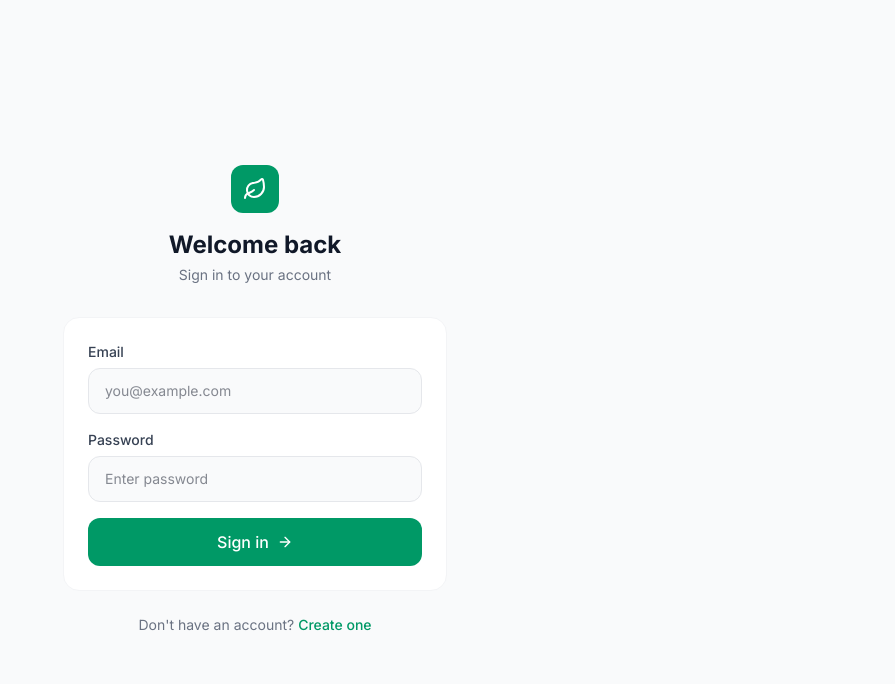
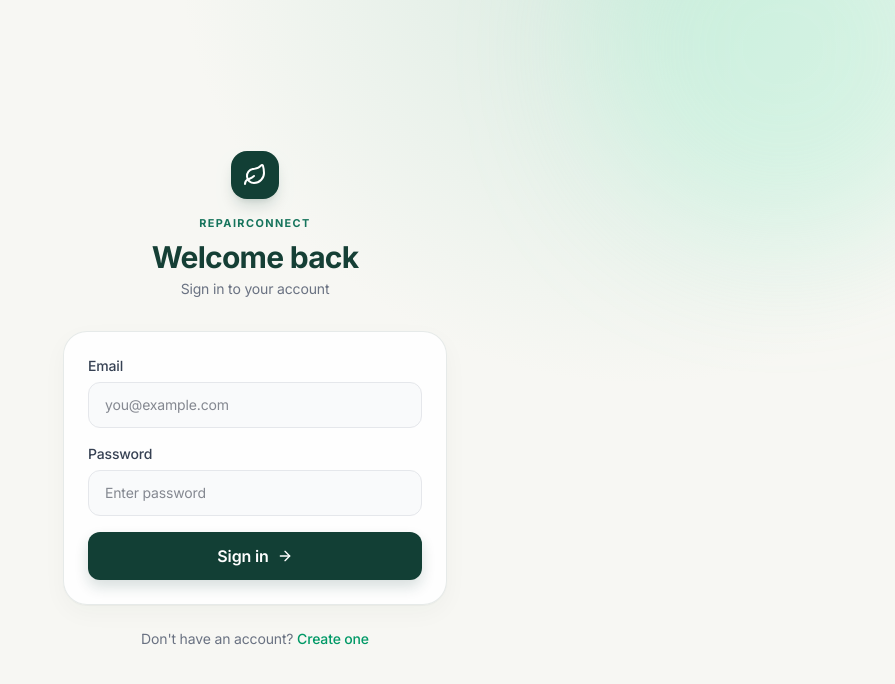
Before and after one commit to ChiruDevv/repair-connect-app, a Next.js app: page /auth/login in a window 1280 px wide. Shown: the top 684 px of the page, without its empty margins (385-1280 px from the left). Built offline with nearby package versions, Linux system fonts and the light colour scheme.

Commit message:
Apply Codex UI refinements: warm tones, forest branding, consistent buttons

```diff
--- a/src/app/auth/login/page.tsx
+++ b/src/app/auth/login/page.tsx
@@ -23,17 +23,19 @@ export default function LoginPage() {
   };
 
   return (
-    <div className="min-h-screen bg-gray-50 flex flex-col items-center justify-center px-6">
-      <div className="w-full max-w-sm">
+    <div className="site-canvas min-h-screen flex flex-col items-center justify-center px-6 relative overflow-hidden">
+      <div className="absolute w-96 h-96 rounded-full bg-emerald-200/30 blur-3xl -top-36 -right-20" />
+      <div className="w-full max-w-sm relative">
         <div className="text-center mb-8">
-          <div className="w-12 h-12 bg-emerald-600 rounded-xl flex items-center justify-center mx-auto mb-4">
+          <div className="w-12 h-12 bg-[#123f35] rounded-2xl flex items-center justify-center mx-auto mb-4 shadow-lg shadow-emerald-950/15">
             <Leaf size={24} className="text-white" />
           </div>
-          <h1 className="text-2xl font-bold text-gray-900">Welcome back</h1>
+          <p className="eyebrow text-[#16745c] mb-2">RepairConnect</p>
+          <h1 className="text-3xl font-bold tracking-tight text-[#153f35]">Welcome back</h1>
           <p className="text-sm text-gray-500 mt-1">Sign in to your account</p>
         </div>
 
-        <form onSubmit={handleSubmit} className="bg-white rounded-2xl border border-gray-100 p-6 space-y-4">
+        <form onSubmit={handleSubmit} className="paper-card rounded-3xl p-6 space-y-4">
           {error && <div className="bg-red-50 border border-red-100 text-red-600 text-sm px-4 py-3 rounded-xl">{error}</div>}
           <div>
             <label className="block text-sm font-medium text-gray-700 mb-1.5">Email</label>
@@ -46,7 +48,7 @@ export default function LoginPage() {
               className="w-full px-4 py-3 bg-gray-50 border border-gray-200 rounded-xl text-sm focus:bg-white transition-colors" placeholder="Enter password" />
           </div>
           <button type="submit" disabled={loading}
-            className="w-full flex items-center justify-center gap-2 bg-emerald-600 text-white py-3 rounded-xl font-medium hover:bg-emerald-700 transition-all duration-200 disabled:opacity-50 mt-2">
+            className="w-full flex items-center justify-center gap-2 forest-button text-white py-3 rounded-xl font-semibold transition-all duration-200 disabled:opacity-50 mt-2">
             {loading ? "Signing in..." : "Sign in"}
             {!loading && <ArrowRight size={16} />}
           </button>
--- a/src/app/auth/register/page.tsx
+++ b/src/app/auth/register/page.tsx
@@ -32,17 +32,19 @@ export default function RegisterPage() {
   };
 
   return (
-    <div className="min-h-screen bg-gray-50 flex flex-col items-center justify-center px-6">
-      <div className="w-full max-w-sm">
+    <div className="site-canvas min-h-screen flex flex-col items-center justify-center px-6 relative overflow-hidden">
+      <div className="absolute w-96 h-96 rounded-full bg-emerald-200/30 blur-3xl -top-36 -right-20" />
+      <div className="w-full max-w-sm relative">
         <div className="text-center mb-8">
-          <div className="w-12 h-12 bg-emerald-600 rounded-xl flex items-center justify-center mx-auto mb-4">
+          <div className="w-12 h-12 bg-[#123f35] rounded-2xl flex items-center justify-center mx-auto mb-4 shadow-lg shadow-emerald-950/15">
             <Leaf size={24} className="text-white" />
           </div>
-          <h1 className="text-2xl font-bold text-gray-900">Create your account</h1>
+          <p className="eyebrow text-[#16745c] mb-2">RepairConnect</p>
+          <h1 className="text-3xl font-bold tracking-tight text-[#153f35]">Create your account</h1>
           <p className="text-sm text-gray-500 mt-1">Start repairing, not replacing</p>
         </div>
 
-        <form onSubmit={handleSubmit} className="bg-white rounded-2xl border border-gray-100 p-6 space-y-4">
+        <form onSubmit={handleSubmit} className="paper-card rounded-3xl p-6 space-y-4">
           {error && <div className="bg-red-50 border border-red-100 text-red-600 text-sm px-4 py-3 rounded-xl">{error}</div>}
           <div>
             <label className="block text-sm font-medium text-gray-700 mb-1.5">Name</label>
@@ -60,7 +62,7 @@ export default function RegisterPage() {
               className="w-full px-4 py-3 bg-gray-50 border border-gray-200 rounded-xl text-sm focus:bg-white transition-colors" placeholder="Min 6 characters" />
           </div>
           <button type="submit" disabled={loading}
-            className="w-full flex items-center justify-center gap-2 bg-emerald-600 text-white py-3 rounded-xl font-medium hover:bg-emerald-700 transition-all duration-200 disabled:opacity-50 mt-2">
+            className="w-full flex items-center justify-center gap-2 forest-button text-white py-3 rounded-xl font-semibold transition-all duration-200 disabled:opacity-50 mt-2">
             {loading ? "Creating account..." : "Create account"}
             {!loading && <ArrowRight size={16} />}
           </button>
--- a/src/app/dashboard/page.tsx
+++ b/src/app/dashboard/page.tsx
@@ -53,19 +53,19 @@ export default function DashboardPage() {
   const earnedBadges = badges.filter(b => stats.totalRequests >= b.threshold);
 
   return (
-    <div className="min-h-screen bg-gray-50">
+    <div className="site-canvas min-h-screen">
       {/* Header */}
-      <div className="bg-white border-b border-gray-100">
+      <div className="bg-white/75 backdrop-blur border-b border-emerald-950/10">
         <div className="max-w-5xl mx-auto px-6 h-16 flex items-center justify-between">
           <div className="flex items-center gap-2">
-            <div className="w-8 h-8 bg-emerald-600 rounded-lg flex items-center justify-center">
+            <div className="w-8 h-8 bg-[#123f35] rounded-xl flex items-center justify-center shadow-sm">
               <Leaf size={16} className="text-white" />
             </div>
             <Link href="/" className="text-gray-400 hover:text-gray-600 transition-colors"><ArrowLeft size={20} /></Link><span className="font-semibold text-gray-900">Dashboard</span>
           </div>
           <div className="flex items-center gap-4">
             <Link href="/services" className="text-sm text-gray-500 hover:text-gray-700 transition-colors">Services</Link>
-            <Link href="/new-request" className="flex items-center gap-1.5 bg-emerald-600 text-white text-sm font-medium px-4 py-2 rounded-lg hover:bg-emerald-700 transition-colors">
+            <Link href="/new-request" className="flex items-center gap-1.5 forest-button text-white text-sm font-semibold px-4 py-2 rounded-xl transition-colors">
               <Plus size={16} />New Repair
             </Link>
             <button onClick={() => signOut({ callbackUrl: "/auth/login" })} className="text-gray-400 hover:text-gray-600 transition-colors">
@@ -78,8 +78,9 @@ export default function DashboardPage() {
       <div className="max-w-5xl mx-auto px-6 py-8">
         {/* Welcome */}
         <div className="mb-8">
-          <h1 className="text-2xl font-bold text-gray-900">Welcome, {session?.user?.name || "there"}</h1>
-          <p className="text-gray-500 text-sm mt-1">Your repair journey at a glance</p>
+          <p className="eyebrow text-[#16745c] mb-2">Your circular dashboard</p>
+          <h1 className="text-3xl font-bold tracking-tight text-[#153f35]">Welcome, {session?.user?.name || "there"}</h1>
+          <p className="text-gray-500 text-sm mt-1">Everything you&apos;ve kept in use, in one place.</p>
         </div>
 
         {/* Stats Grid */}
@@ -90,7 +91,7 @@ export default function DashboardPage() {
             { icon: Droplets, value: stats.totalWater + "L", label: "Water Saved", color: "bg-blue-50 text-blue-600" },
             { icon: Recycle, value: stats.totalWaste + "kg", label: "Waste Prevented", color: "bg-amber-50 text-amber-600" },
           ].map(s => (
-            <div key={s.label} className="bg-white rounded-xl border border-gray-100 p-4">
+            <div key={s.label} className="paper-card rounded-2xl p-4 sm:p-5">
               <div className={"w-9 h-9 rounded-lg flex items-center justify-center mb-3 " + s.color}>
                 <s.icon size={18} />
               </div>
@@ -102,7 +103,7 @@ export default function DashboardPage() {
 
         {/* Badges */}
         {earnedBadges.length > 0 && (
-          <div className="bg-white rounded-xl border border-gray-100 p-5 mb-8">
+          <div className="paper-card rounded-2xl p-5 mb-8">
             <div className="flex items-center gap-2 mb-3">
               <Award size={16} className="text-amber-500" />
               <h2 className="text-sm font-semibold text-gray-900">Badges Earned</h2>
@@ -125,19 +126,19 @@ export default function DashboardPage() {
             <span className="text-xs text-gray-400">{requests.length} total</span>
           </div>
           {requests.length === 0 ? (
-            <div className="bg-white rounded-xl border border-gray-100 p-10 text-center">
+            <div className="paper-card rounded-2xl p-10 text-center">
               <div className="w-12 h-12 bg-gray-50 rounded-xl flex items-center justify-center mx-auto mb-4">
                 <Hammer size={20} className="text-gray-300" />
               </div>
               <p className="text-gray-500 mb-4">No repair requests yet</p>
-              <Link href="/new-request" className="inline-flex items-center gap-1.5 bg-emerald-600 text-white text-sm font-medium px-5 py-2.5 rounded-lg hover:bg-emerald-700 transition-colors">
+              <Link href="/new-request" className="inline-flex items-center gap-1.5 forest-button text-white text-sm font-semibold px-5 py-2.5 rounded-xl transition-colors">
                 Start your first repair <ArrowRight size={14} />
               </Link>
             </div>
           ) : (
             <div className="space-y-3">
               {requests.slice(0, 10).map(r => (
-                <Link key={r._id} href={"/request/" + r._id} className="block bg-white rounded-xl border border-gray-100 p-4 hover:border-gray-200 hover:shadow-sm transition-all duration-200">
+                <Link key={r._id} href={"/request/" + r._id} className="block paper-card rounded-2xl p-4 hover:border-emerald-800/20 hover:-translate-y-0.5 transition-all duration-200">
                   <div className="flex items-start gap-4">
                     <img src={r.imageUrl} alt="" className="w-14 h-14 rounded-lg object-cover flex-shrink-0 bg-gray-100" />
                     <div className="flex-1 min-w-0">
--- a/src/app/globals.css
+++ b/src/app/globals.css
@@ -1,22 +1,22 @@
 @import "tailwindcss";
 
 @theme {
-  --color-brand: #059669;
-  --color-brand-light: #d1fae5;
-  --color-brand-dark: #047857;
-  --color-brand-50: #ecfdf5;
-  --color-brand-100: #d1fae5;
-  --color-brand-200: #a7f3d0;
-  --color-brand-500: #10b981;
-  --color-brand-600: #059669;
-  --color-brand-700: #047857;
-  --color-brand-800: #065f46;
-  --color-brand-900: #064e3b;
+  --color-brand: #16745c;
+  --color-brand-light: #dcefe7;
+  --color-brand-dark: #103f35;
+  --color-brand-50: #f2f8f5;
+  --color-brand-100: #dcefe7;
+  --color-brand-200: #b8ddcf;
+  --color-brand-500: #23876c;
+  --color-brand-600: #16745c;
+  --color-brand-700: #125d4b;
+  --color-brand-800: #103f35;
+  --color-brand-900: #092c25;
 
   --color-surface: #ffffff;
-  --color-surface-dim: #f9fafb;
-  --color-surface-muted: #f3f4f6;
-  --color-surface-border: #e5e7eb;
+  --color-surface-dim: #f7f7f3;
+  --color-surface-muted: #eeefe9;
+  --color-surface-border: #e0e3da;
 
   --color-text-primary: #111827;
   --color-text-secondary: #4b5563;
@@ -32,8 +32,9 @@
 
 body {
   color: var(--color-text-primary);
-  background: var(--color-surface);
+  background: #f7f7f3;
   font-family: var(--font-sans);
+  letter-spacing: -0.01em;
 }
 
 ::selection {
@@ -47,3 +48,35 @@ select:focus {
   outline: 2px solid var(--color-brand);
   outline-offset: 2px;
 }
+
+button, a, input, textarea, select {
+  -webkit-tap-highlight-color: transparent;
+}
+
+.site-canvas {
+  background-color: #f7f7f3;
+  background-image: radial-gradient(circle at 80% -10%, rgba(182, 221, 204, .48), transparent 29rem);
+}
+
+.paper-card {
+  background: rgba(255, 255, 255, .88);
+  border: 1px solid rgba(21, 63, 53, .10);
+  box-shadow: 0 1px 1px rgba(11, 47, 38, .03), 0 8px 24px rgba(11, 47, 38, .035);
+}
+
+.forest-button {
+  background: #123f35;
+  box-shadow: 0 7px 14px rgba(18, 63, 53, .16);
+}
+
+.forest-button:hover {
+  background: #0c3028;
+  box-shadow: 0 10px 20px rgba(18, 63, 53, .22);
+}
+
+.eyebrow {
+  font-size: .68rem;
+  font-weight: 700;
+  letter-spacing: .13em;
+  text-transform: uppercase;
+}
--- a/src/app/page.tsx
+++ b/src/app/page.tsx
@@ -3,21 +3,21 @@ import { ArrowRight, Upload, Search, MapPin, Leaf, Shield, Zap, ChevronRight } f
 
 export default function HomePage() {
   return (
-    <div className="min-h-screen bg-white">
+    <div className="min-h-screen bg-[#f7f7f3] overflow-hidden">
       {/* Navigation */}
-      <nav className="fixed top-0 left-0 right-0 z-50 bg-white/80 backdrop-blur-xl border-b border-gray-100">
+      <nav className="fixed top-0 left-0 right-0 z-50 bg-[#f7f7f3]/85 backdrop-blur-xl border-b border-emerald-950/10">
         <div className="max-w-6xl mx-auto px-6 h-16 flex items-center justify-between">
           <div className="flex items-center gap-2">
-            <div className="w-8 h-8 bg-emerald-600 rounded-lg flex items-center justify-center">
+            <div className="w-8 h-8 bg-[#123f35] rounded-xl flex items-center justify-center shadow-sm">
               <Leaf size={18} className="text-white" />
             </div>
-            <span className="font-semibold text-lg text-gray-900">RepairConnect</span>
+            <span className="font-bold tracking-tight text-lg text-gray-900">RepairConnect</span>
           </div>
           <div className="flex items-center gap-3">
             <Link href="/auth/login" className="text-sm font-medium text-gray-600 hover:text-gray-900 px-4 py-2 transition-colors">
               Sign in
             </Link>
-            <Link href="/auth/register" className="text-sm font-medium bg-gray-900 text-white px-5 py-2.5 rounded-full hover:bg-gray-800 transition-all duration-200 shadow-sm hover:shadow-md">
+            <Link href="/auth/register" className="text-sm font-semibold forest-button text-white px-5 py-2.5 rounded-full transition-all duration-200">
               Get started
             </Link>
           </div>
@@ -25,22 +25,24 @@ export default function HomePage() {
       </nav>
 
       {/* Hero */}
-      <section className="pt-32 pb-20 px-6">
+      <section className="relative pt-36 pb-24 px-6">
+        <div className="absolute -right-20 top-24 w-80 h-80 rounded-full border border-emerald-800/10 bg-emerald-100/30 -z-10" />
+        <div className="absolute right-6 top-32 w-72 h-72 rounded-full border border-emerald-800/10 -z-10" />
         <div className="max-w-4xl mx-auto text-center">
-          <div className="inline-flex items-center gap-2 bg-emerald-50 text-emerald-700 text-sm font-medium px-4 py-2 rounded-full mb-8 border border-emerald-100">
+          <div className="inline-flex items-center gap-2 bg-white/70 text-[#16745c] text-sm font-semibold px-4 py-2 rounded-full mb-8 border border-emerald-900/10 shadow-sm">
             <Zap size={14} />
             <span>AI-Powered Repair Intelligence</span>
           </div>
-          <h1 className="text-5xl sm:text-6xl lg:text-7xl font-bold text-gray-900 tracking-tight leading-[1.08] mb-6">
+          <h1 className="text-5xl sm:text-6xl lg:text-7xl font-bold text-[#153f35] tracking-[-0.055em] leading-[1.02] mb-7">
             Your stuff is broken.
             <br />
-            <span className="text-emerald-600">Don&apos;t trash it &mdash; fix it.</span>
+            <span className="text-[#16745c]">Don&apos;t trash it &mdash; fix it.</span>
           </h1>
           <p className="text-lg sm:text-xl text-gray-500 max-w-2xl mx-auto mb-10 leading-relaxed">
             Upload a photo, get instant AI diagnosis with cost estimates, DIY repair guides, and connect with nearby professionals.
           </p>
           <div className="flex flex-col sm:flex-row items-center justify-center gap-4">
-            <Link href="/auth/register" className="group flex items-center gap-2 bg-emerald-600 text-white px-8 py-4 rounded-full text-base font-semibold hover:bg-emerald-700 transition-all duration-200 shadow-lg shadow-emerald-200 hover:shadow-xl hover:shadow-emerald-200 w-full sm:w-auto justify-center">
+            <Link href="/auth/register" className="group flex items-center gap-2 forest-button text-white px-8 py-4 rounded-full text-base font-semibold transition-all duration-200 w-full sm:w-auto justify-center">
               Start repairing
               <ArrowRight size={18} className="group-hover:translate-x-1 transition-transform" />
             </Link>
@@ -53,7 +55,7 @@ export default function HomePage() {
       </section>
 
       {/* Social Proof Strip */}
-      <section className="py-12 border-y border-gray-100">
+      <section className="py-8 border-y border-emerald-950/10 bg-white/50">
         <div className="max-w-5xl mx-auto px-6 flex flex-col sm:flex-row items-center justify-center gap-8 sm:gap-16 text-sm text-gray-400">
           <div className="flex items-center gap-2">
             <div className="w-2 h-2 bg-emerald-500 rounded-full"></div>
@@ -75,10 +77,10 @@ export default function HomePage() {
       </section>
 
       {/* How It Works */}
-      <section id="how-it-works" className="py-24 px-6">
+      <section id="how-it-works" className="py-28 px-6">
         <div className="max-w-5xl mx-auto">
           <div className="text-center mb-16">
-            <p className="text-sm font-semibold text-emerald-600 uppercase tracking-wider mb-3">How it works</p>
+            <p className="eyebrow text-[#16745c] mb-3">How it works</p>
             <h2 className="text-3xl sm:text-4xl font-bold text-gray-900">Three steps to repair</h2>
           </div>
           <div className="grid sm:grid-cols-3 gap-8">
@@ -103,7 +105,7 @@ export default function HomePage() {
               },
             ].map((item) => (
               <div key={item.step} className="group">
-                <div className="w-12 h-12 bg-gray-50 border border-gray-200 rounded-xl flex items-center justify-center mb-5 group-hover:bg-emerald-50 group-hover:border-emerald-200 transition-colors duration-300">
+                <div className="w-12 h-12 bg-white border border-emerald-950/10 rounded-2xl flex items-center justify-center mb-5 group-hover:bg-emerald-50 group-hover:border-emerald-200 transition-colors duration-300 shadow-sm">
                   <item.icon size={22} className="text-gray-400 group-hover:text-emerald-600 transition-colors duration-300" />
                 </div>
                 <p className="text-xs font-semibold text-gray-300 mb-2">{item.step}</p>
@@ -116,10 +118,10 @@ export default function HomePage() {
       </section>
 
       {/* Features Grid */}
-      <section className="py-24 px-6 bg-gray-50">
+      <section className="py-28 px-6 bg-[#eaf1ed] border-y border-emerald-950/5">
         <div className="max-w-5xl mx-auto">
           <div className="text-center mb-16">
-            <p className="text-sm font-semibold text-emerald-600 uppercase tracking-wider mb-3">Why RepairConnect</p>
+            <p className="eyebrow text-[#16745c] mb-3">Why RepairConnect</p>
             <h2 className="text-3xl sm:text-4xl font-bold text-gray-900">Repair smarter, not harder</h2>
           </div>
           <div className="grid sm:grid-cols-2 gap-6">
@@ -129,7 +131,7 @@ export default function HomePage() {
               { icon: Search, title: "DIY or professional?", desc: "Receive step-by-step repair guides with difficulty ratings and tool lists." },
               { icon: MapPin, title: "Find nearby help", desc: "Connect with verified repair shops in your area with ratings and phone numbers." },
             ].map((f) => (
-              <div key={f.title} className="bg-white rounded-2xl p-6 border border-gray-100 hover:border-gray-200 transition-colors duration-200">
+              <div key={f.title} className="bg-white/80 rounded-2xl p-6 border border-emerald-950/10 hover:border-emerald-800/20 transition-colors duration-200 shadow-sm">
                 <div className="w-10 h-10 bg-emerald-50 rounded-xl flex items-center justify-center mb-4">
                   <f.icon size={20} className="text-emerald-600" />
                 </div>
@@ -142,9 +144,9 @@ export default function HomePage() {
       </section>
 
       {/* Impact Stats */}
-      <section className="py-24 px-6">
+      <section className="py-28 px-6">
         <div className="max-w-5xl mx-auto">
-          <div className="bg-gray-900 rounded-3xl p-10 sm:p-14 text-center">
+          <div className="bg-[#123f35] rounded-[2rem] p-10 sm:p-14 text-center shadow-xl shadow-emerald-950/10">
             <p className="text-sm font-semibold text-emerald-400 uppercase tracking-wider mb-3">Sustainability impact</p>
             <h2 className="text-3xl sm:text-4xl font-bold text-white mb-10">Every repair counts</h2>
             <div className="grid grid-cols-3 gap-6 max-w-lg mx-auto">
@@ -159,17 +161,17 @@ export default function HomePage() {
         </div>
       </section>
 
-      <section className="py-24 px-6">
+      <section className="py-28 px-6">
         <div className="max-w-3xl mx-auto text-center">
           <h2 className="text-3xl sm:text-4xl font-bold text-gray-900 mb-4">Start repairing today</h2>
           <p className="text-gray-500 text-lg mb-8 max-w-xl mx-auto">Upload a photo of your broken item and let AI help you fix it.</p>
-          <Link href="/auth/register" className="inline-flex items-center gap-2 bg-emerald-600 text-white px-8 py-4 rounded-full text-base font-semibold hover:bg-emerald-700 transition-all duration-200 shadow-lg shadow-emerald-200">
+          <Link href="/auth/register" className="inline-flex items-center gap-2 forest-button text-white px-8 py-4 rounded-full text-base font-semibold transition-all duration-200">
             Create free account <ArrowRight size={18} />
           </Link>
         </div>
       </section>
 
-      <footer className="border-t border-gray-100 py-10 px-6">
+      <footer className="border-t border-emerald-950/10 py-10 px-6">
         <div className="max-w-5xl mx-auto flex flex-col sm:flex-row items-center justify-between gap-4">
           <div className="flex items-center gap-2">
             <div className="w-7 h-7 bg-emerald-600 rounded-lg flex items-center justify-center"><Leaf size={14} className="text-white" /></div>
--- a/src/components/FileUpload.tsx
+++ b/src/components/FileUpload.tsx
@@ -42,7 +42,7 @@ export default function FileUpload({ onUpload }: FileUploadProps) {
   if (preview) {
     return (
       <div className="relative group">
-        <img src={preview} alt="Preview" className="w-full h-56 object-cover rounded-xl border border-gray-200" />
+        <img src={preview} alt="Preview" className="w-full h-56 object-cover rounded-2xl border border-emerald-950/10 shadow-sm" />
         {uploading && (
           <div className="absolute inset-0 bg-black/40 rounded-xl flex items-center justify-center">
             <div className="w-8 h-8 border-2 border-white border-t-transparent rounded-full animate-spin" />
@@ -61,8 +61,8 @@ export default function FileUpload({ onUpload }: FileUploadProps) {
       onDragOver={e => { e.preventDefault(); setDragOver(true); }}
       onDragLeave={() => setDragOver(false)}
       onDrop={handleDrop}
-      className={"border-2 border-dashed rounded-xl p-8 text-center cursor-pointer transition-all duration-200 " +
-        (dragOver ? "border-emerald-400 bg-emerald-50" : "border-gray-200 hover:border-gray-300 hover:bg-gray-50")}
+      className={"border-2 border-dashed rounded-2xl p-8 text-center cursor-pointer transition-all duration-200 " +
+        (dragOver ? "border-emerald-400 bg-emerald-50" : "border-emerald-950/15 bg-[#fafbf8] hover:border-emerald-700/35 hover:bg-emerald-50/40")}
     >
       <div className="w-12 h-12 bg-gray-100 rounded-xl flex items-center justify-center mx-auto mb-3">
         <ImageIcon size={22} className="text-gray-400" />
```
Also changed, not shown: src/app/new-request/page.tsx (+5 -5 lines), src/app/request/[id]/page.tsx (+10 -10 lines), src/app/services/page.tsx (+8 -8 lines).
